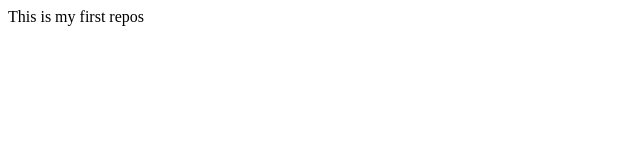
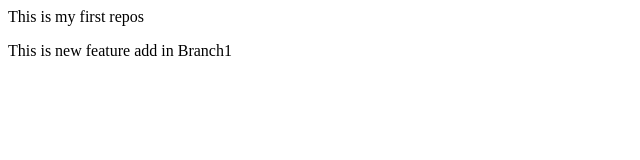
Before and after one commit to musharraf333/Local_Repo, a plain HTML site: page index.html in a window 1280 px wide. Shown: the whole page, without its empty margins (0-640 px from the left). Drawn offline with Linux system fonts and the light colour scheme.

Commit message:
Add new feature

```diff
--- a/index.html
+++ b/index.html
@@ -1 +1,2 @@
 <p>This is my first repos</p>
+<p>This is new feature add in Branch1</p>
```
